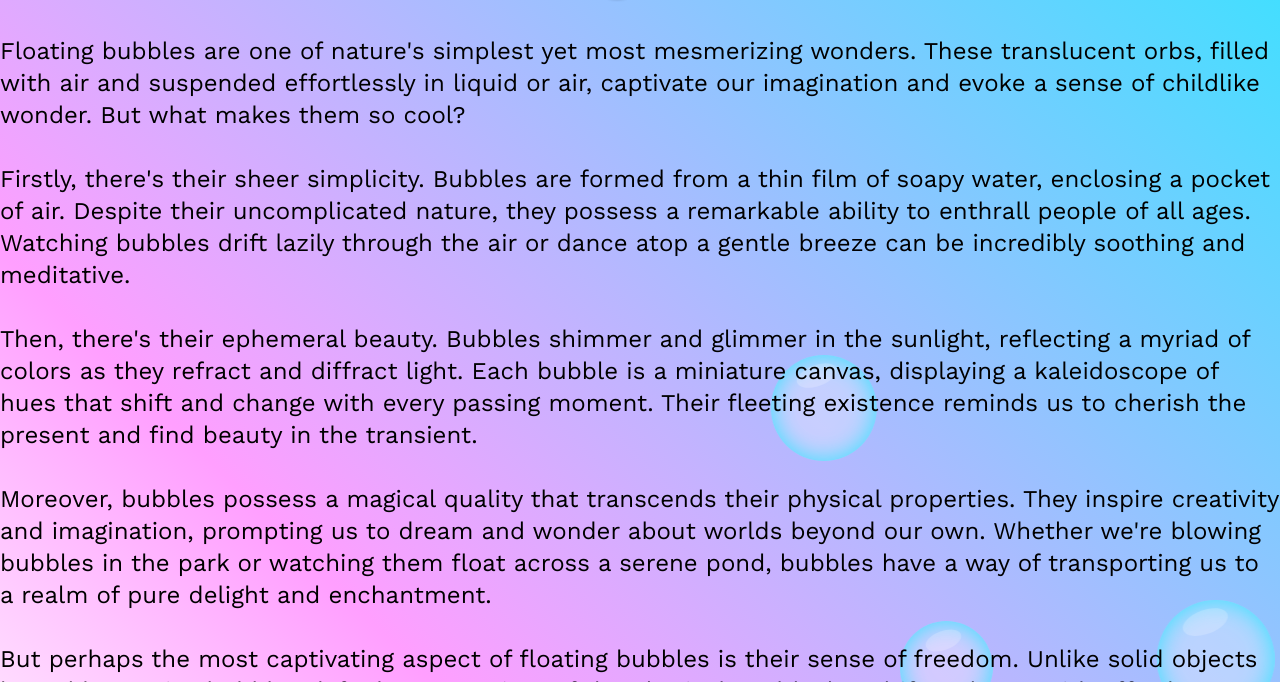
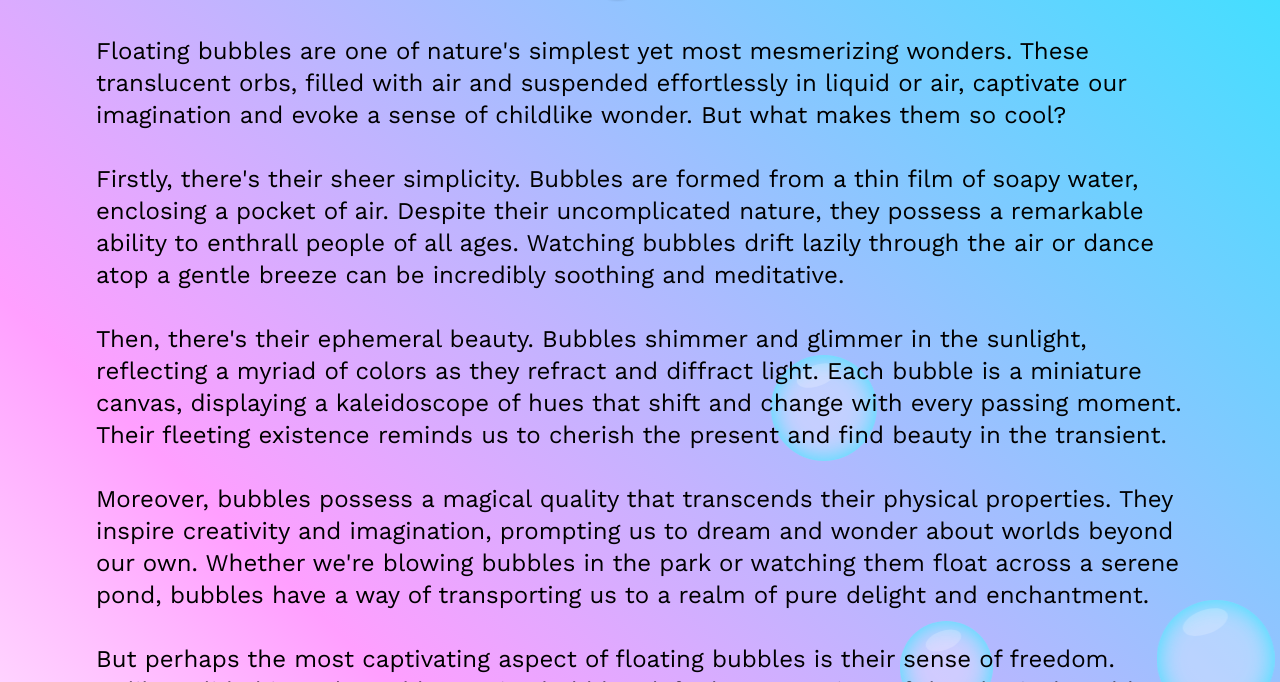
Before and after one commit to jannis2301/floating-bubbles, a website built with Vite: page index.html in a window 1280 px wide. Shown: the part 96-778 px from the top of the page. Built offline with nearby package versions, Linux system fonts and the light colour scheme.

Commit message:
fix: wrong css syntax

```diff
--- a/src/css/style.css
+++ b/src/css/style.css
@@ -94,7 +94,7 @@ body {
 /* End Background styles */
 
 .FB-Section {
-  width: min(85ddvw, var(--max-width));
+  width: min(85dvw, var(--max-width));
   margin-block: 0;
   margin-inline: auto;
   padding-block-end: clamp(2rem, 4dvw, 3rem);
```
